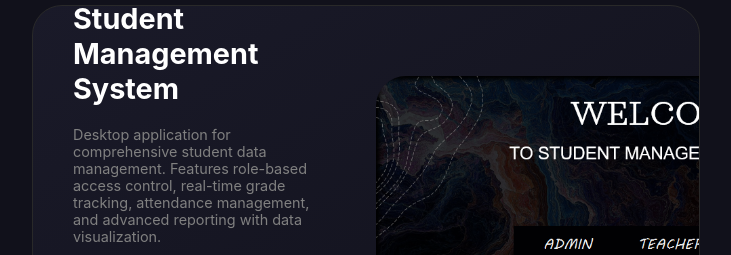
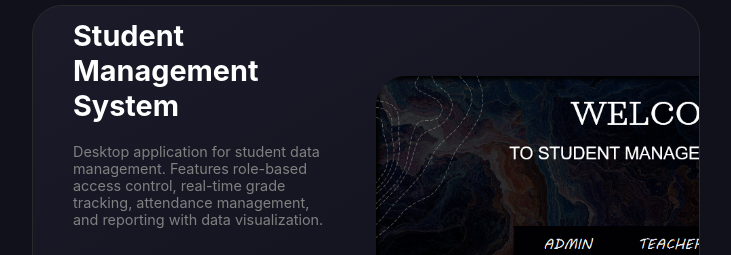
Before and after one commit to Waghib/waghib.github.io, a plain HTML site: page index.html in a window 1280 px wide. Shown: the part 4520-4775 px from the top of the page, without its empty margins (274-1005 px from the left). Drawn offline with nearby package versions, Linux system fonts and the light colour scheme; a web font is replaced by a local one.

```diff
--- a/index.html
+++ b/index.html
@@ -559,7 +559,7 @@
               <div class="info-div">
                 <article style="font-size: 3rem;" class="ProjectHeading" >Student Management System</article>
                 <p class="ProjectDescription">
-                  Desktop application for comprehensive student data management. Features role-based access control, real-time grade tracking, attendance management, and advanced reporting with data visualization.
+                  Desktop application for student data management. Features role-based access control, real-time grade tracking, attendance management, and reporting with data visualization.
                 </p>
                 <div class="tech-stack">
                   <h4>🛠️ Tech Stack</h4>
```
